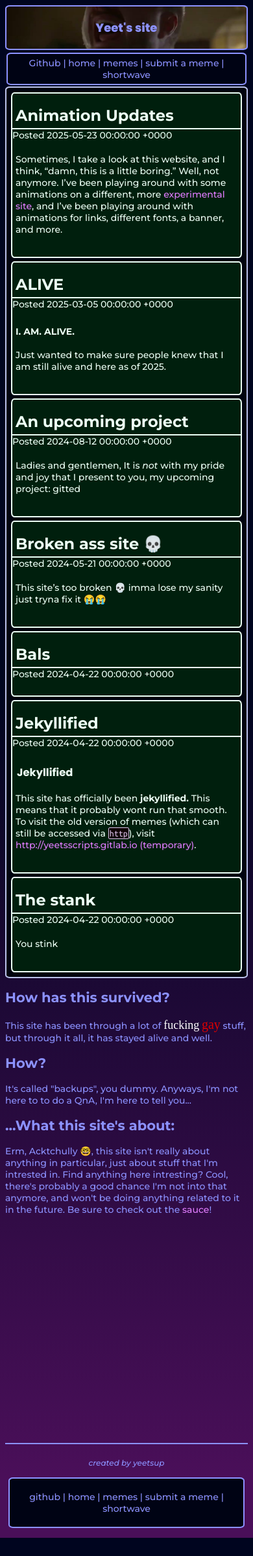
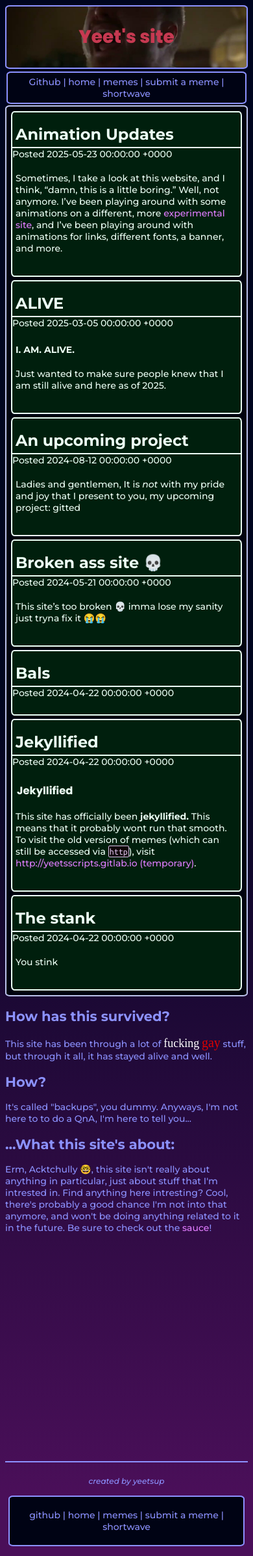
Before and after one commit to yeetssite/yeetssite.github.io, a Jekyll site: the page built from index.html, in a window 390 px wide. Shown: the whole page at 65% size. Built offline with Jekyll 4.4.1, drawn with Linux system fonts in a browser that asks for light colours; some web fonts are replaced; a script that is not in the unit is left out; before the commit the page ends 2366 px from its top, so only the background shows below that.

Commit message:
Update base.css

```diff
--- a/assets/css/base.css
+++ b/assets/css/base.css
@@ -51,48 +51,48 @@
 .logo .logotext{
   border-bottom: none!important;
   padding: none;
-  font-size: 22px;
-  color: #8c92ff;
+  font-size: 28px;
+  color: #c63951;
   transition: ease-in 0.1s;
   text-align: center;
 }
 
 .logo .logotext:hover{
-  color: #c4c7ff;
+  color: #e87a8d;
   transition: ease-in 0.1s;
-  font-size: 24px;
+  font-size: 30px;
 }
 
 .logo .logotext:active{
-  color: #8c92ff;
+  color: #c63951;
   transition: ease-in 0.1s;
-  font-size: 17px;
+  font-size: 23px;
 }}
 
 @media only screen and (max-width: 640px) { /*large/modern phones*/
 .logo .logotext{
   border-bottom: none!important;
   padding: none;
-  font-size: 18px;
-  color: #8c92ff;
+  font-size: 28px;
+  color: #c63951;
   transition: ease-in 0.1s;
   text-align: center;
 }
 
 .logo .logotext:hover{
-  color: #c4c7ff;
+  color: #e87a8d;
   transition: ease-in 0.1s;
-  font-size: 20px;
+  font-size: 32px;
 }
 
 .logo .logotext:active{
-  color: #8c92ff;
+  color: #c63951;
   transition: ease-in 0.1s;
-  font-size: 13px;
+  font-size: 23px;
 }}
 
 .logo:hover{
-  border: 3px solid #c4c7ff;
+  border: 3px solid #e87a8d;
   background-color: #06020a;
   border-radius: 9px / 7px;
   padding: 7px;
@@ -100,8 +100,8 @@
 }
 
 .logo:active{
-  background-color: #000314;
-  border: 2.0px solid #8c92ff;
+  background-color: #2d0007;
+  border: 2.0px solid #c63951;
   border-radius: 4px / 2px;
   padding: 2px;
   transition: ease-in 0.1s;
```
